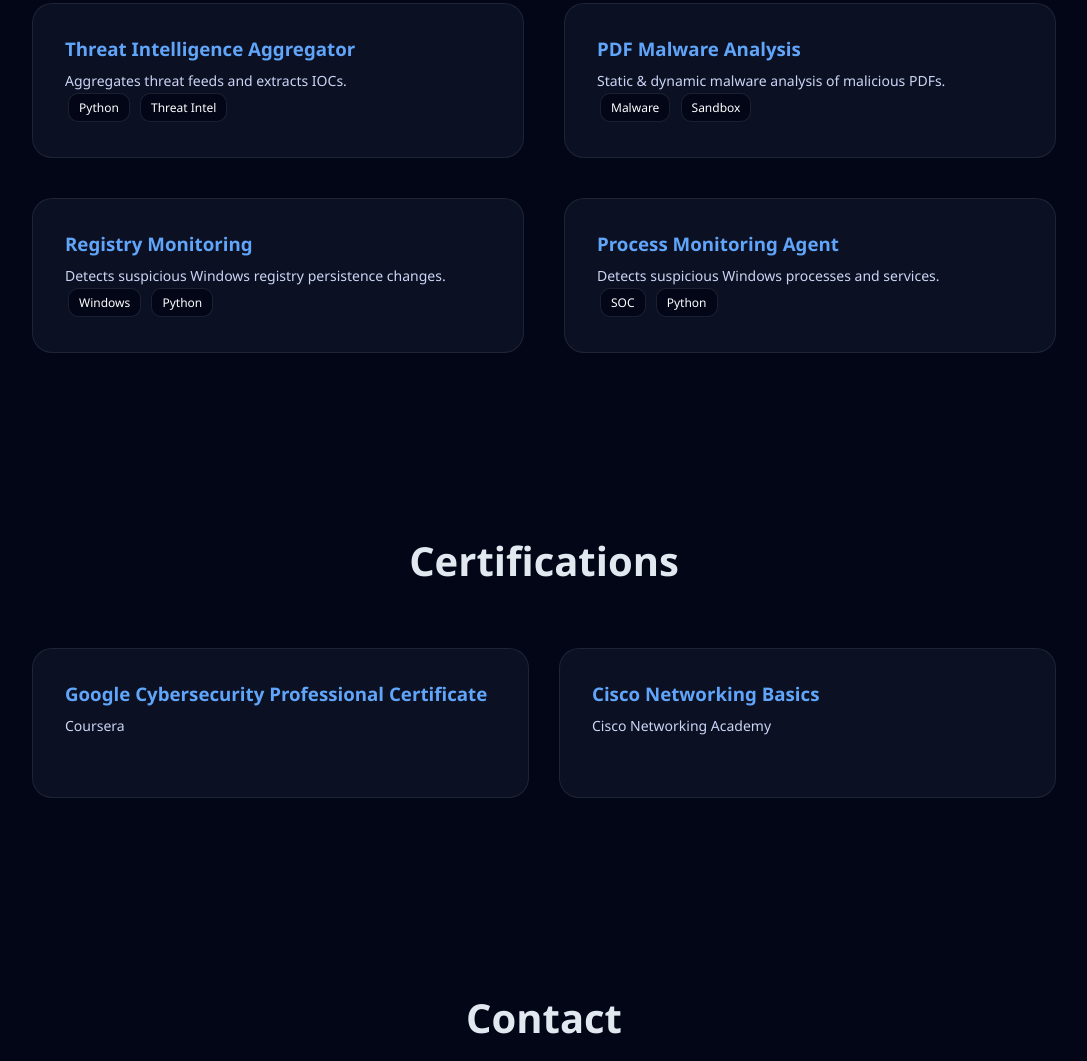
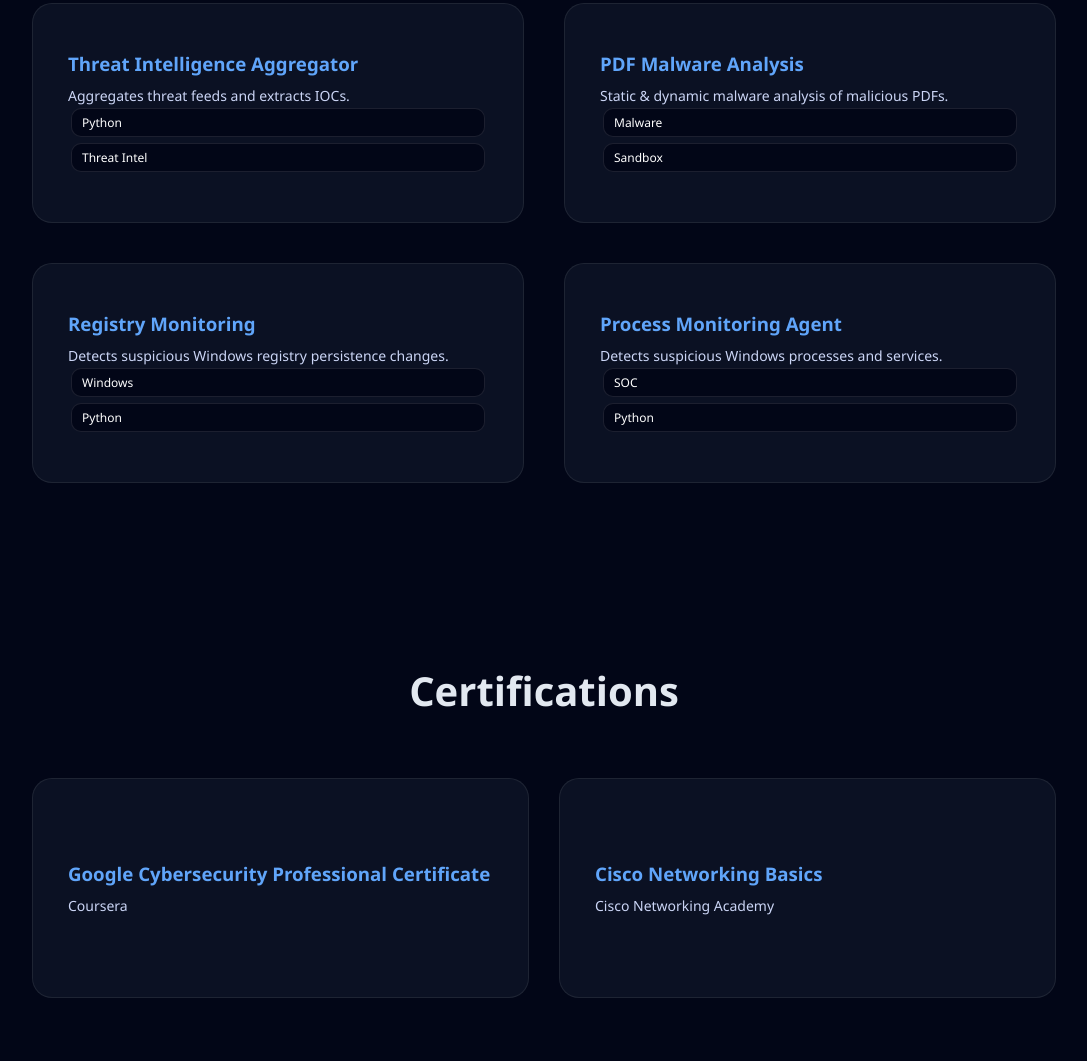
Before and after one commit to tanishasagar/tanishasagar.github.io, a plain HTML site: page index.html in a window 1280 px wide. Shown: the part 865-1926 px from the top of the page, without its empty margins (96-1183 px from the left). Drawn offline with Linux system fonts and the light colour scheme.

Commit message:
index.html

```diff
--- a/index.html
+++ b/index.html
@@ -182,7 +182,7 @@ margin-bottom:60px;
 
 .projects{
 display:grid;
-grid-template-columns:repeat(auto-fit,minmax(360px,1fr));
+grid-template-columns:repeat(auto-fit,minmax(340px,1fr));
 gap:40px;
 max-width:1100px;
 margin:auto;
@@ -192,18 +192,42 @@ margin:auto;
 background:rgba(30,41,59,0.35);
 border:1px solid rgba(255,255,255,0.08);
 border-radius:20px;
-padding:32px;
+padding:35px;
 text-decoration:none;
 color:white;
 transition:.4s;
-min-height:150px;
 cursor:pointer;
+
+min-height:220px;
+
+display:flex;
+flex-direction:column;
+justify-content:center;
+}
+.card::before{
+content:"";
+position:absolute;
+inset:0;
+border-radius:20px;
+background:linear-gradient(120deg,transparent,#6366f1,transparent);
+opacity:0;
+transition:0.4s;
+}
+
+.card{
+position:relative;
+overflow:hidden;
+}
+
+.card:hover::before{
+opacity:0.25;
 }
 
 .card:hover{
-transform:translateY(-8px);
-box-shadow:0 20px 40px rgba(0,0,0,.6);
+transform:translateY(-10px);
+box-shadow:0 0 35px rgba(99,102,241,0.5);
 }
+
 
 .card h3{
 color:#60a5fa;
@@ -303,6 +327,16 @@ text-decoration:none;
 color:white;
 }
 
+.reveal{
+opacity:0;
+transform:translateY(40px);
+transition:all 0.8s ease;
+}
+
+.reveal.active{
+opacity:1;
+transform:translateY(0);
+}
 </style>
 </head>
 
@@ -352,13 +386,12 @@ View My Work
 
 </section>
 
-<section id="projects">
-
+<section id="projects" class="reveal">
 <h2>Cybersecurity Projects</h2>
 
 <div class="projects">
 
-<a href="#proj1" class="card">
+<a href="#proj1" class="card reveal">
 <h3>Threat Intelligence Aggregator</h3>
 <p>Aggregates threat feeds and extracts IOCs.</p>
 <span class="tag">Python</span>
@@ -390,8 +423,7 @@ View My Work
 
 </section>
 
-<section id="certificates">
-
+<section id="certificates" class="reveal">
 <h2>Certifications</h2>
 
 <div class="cert-grid">
@@ -410,7 +442,7 @@ View My Work
 
 </section>
 
-<section id="contact" class="contact">
+<section id="contact" class="reveal">
 
 <h2>Contact</h2>
 
@@ -462,6 +494,26 @@ View My Work
 <a class="github-btn" href="#" target="_blank">View on GitHub</a>
 </div>
 </div>
+<script>
 
+function reveal(){
+let reveals=document.querySelectorAll(".reveal");
+
+for(let i=0;i<reveals.length;i++){
+
+let windowHeight=window.innerHeight;
+let elementTop=reveals[i].getBoundingClientRect().top;
+let elementVisible=120;
+
+if(elementTop < windowHeight - elementVisible){
+reveals[i].classList.add("active");
+}
+
+}
+}
+
+window.addEventListener("scroll", reveal);
+
+</script>
 </body>
 </html>
```
